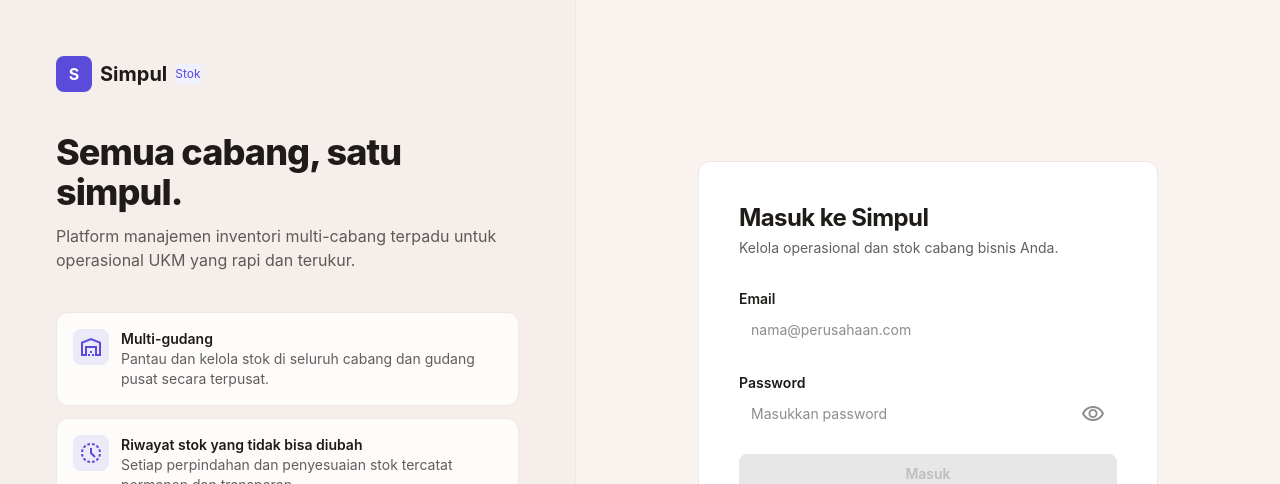
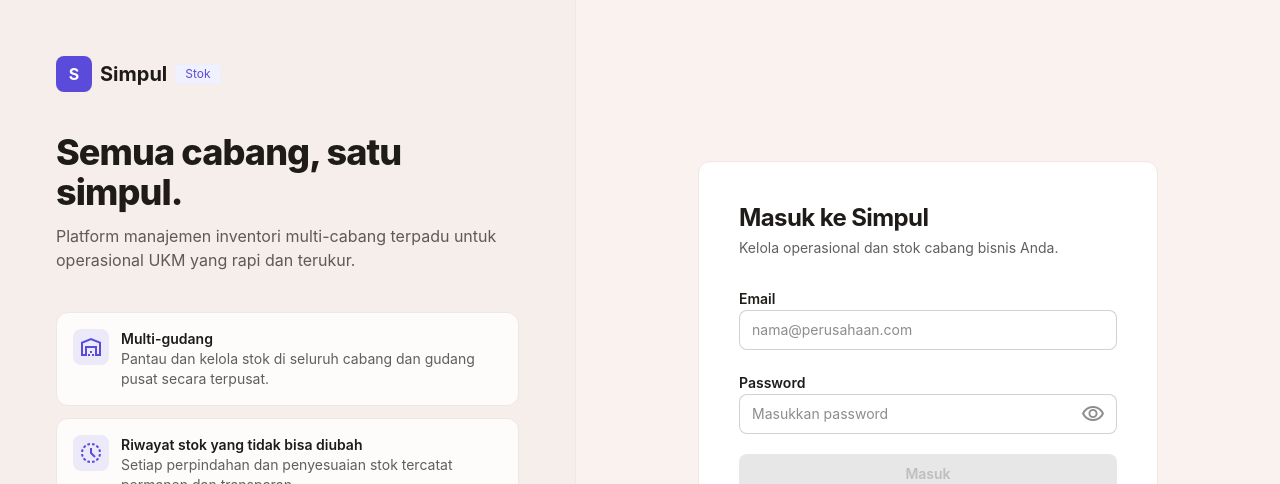
Before and after one commit to i-adharul/simpul-stok-express, a React (Vite) app in the folder client/: page /login in a window 1280 px wide. Shown: the top 484 px of the page. Built offline with nearby package versions, Linux system fonts and the light colour scheme; no server answers.

Commit message:
[E0-09] Define the daisyUI theme border and size variables

```diff
--- a/client/src/index.css
+++ b/client/src/index.css
@@ -30,4 +30,9 @@
   --color-error-content: #ffffff;
   --radius-box: 0.625rem;
   --radius-field: 0.5rem;
+  --size-field: 0.25rem;
+  --size-selector: 0.25rem;
+  --border: 1px;
+  --depth: 0;
+  --noise: 0;
 }
```
